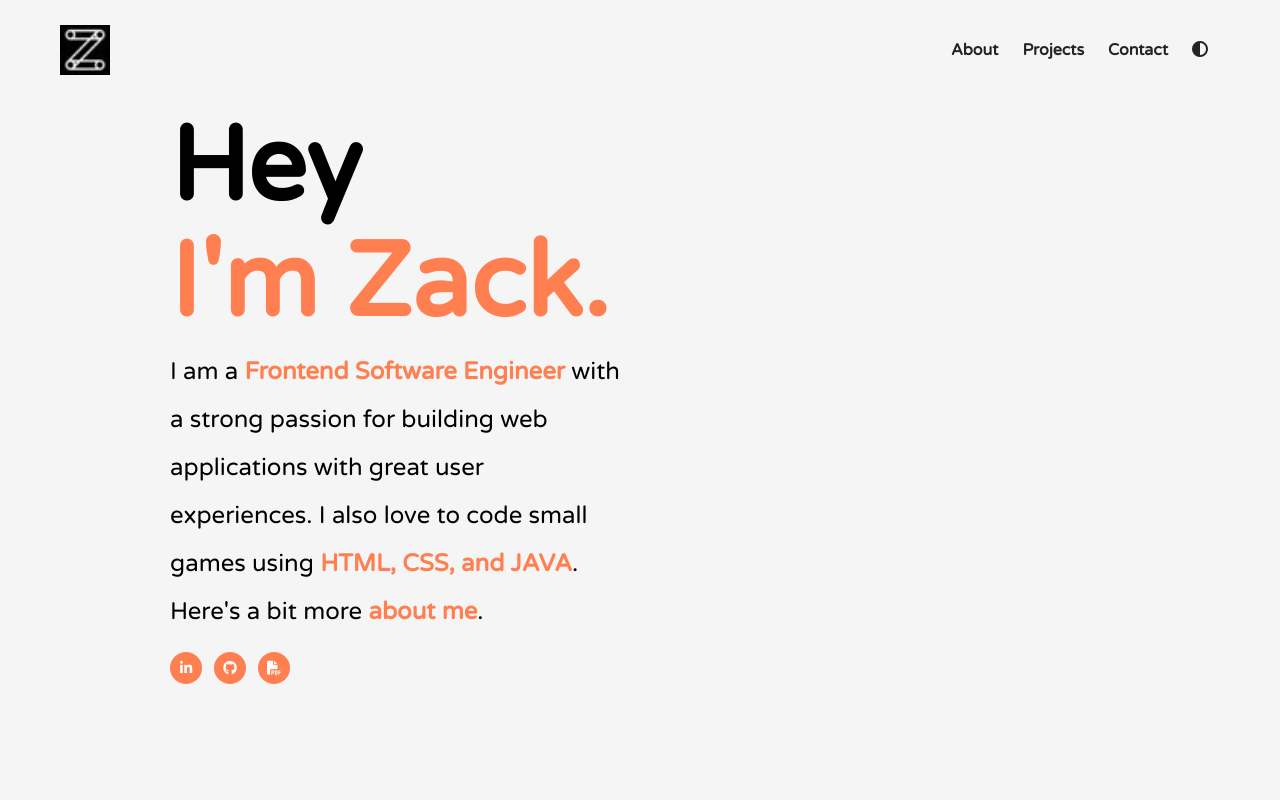
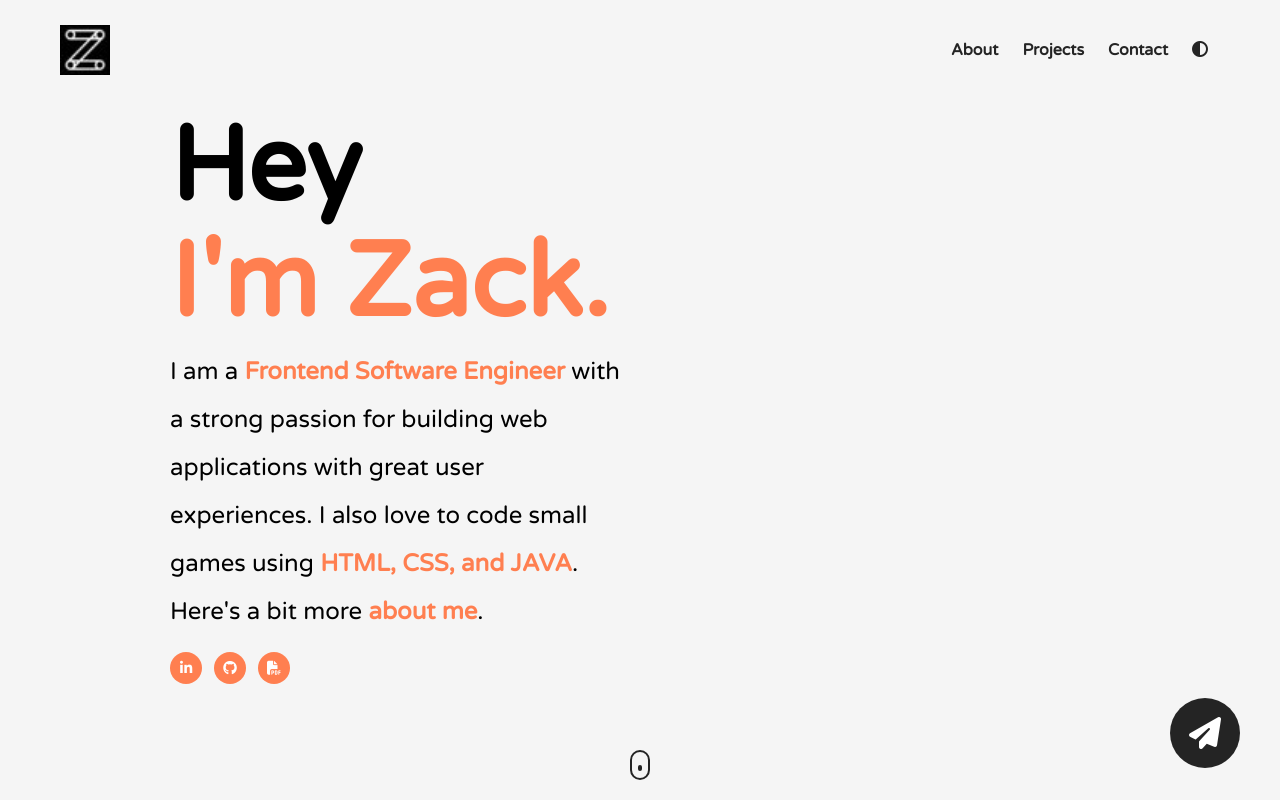
Before and after one commit to Zuckuu/Advance-Portfolio, a plain HTML site: page index.html in a window 1280 px wide. Drawn offline with Linux system fonts and the light colour scheme.

Commit message:
landing-page is really done

```diff
--- a/index.html
+++ b/index.html
@@ -79,6 +79,12 @@
           </div>
         </div>
       </header>
+      <button class="mail__btn click">
+        <i class="fa-solid fa-paper-plane"></i>
+      </button>
+      <a href="#projects" class="scroll">
+        <div class="scroll__icon click"></div>
+      </a>
     </section>
   </body>
 </html>
--- a/style.css
+++ b/style.css
@@ -6,15 +6,19 @@
   font-family: "Varela Round", sans-serif;
 }
 
-.click:hover{
+.click:hover {
   transform: scale(1.1);
 }
 
-.click:active{
+.click:active {
   transform: scale(0.8);
 }
-.click{
+.click {
   transition: all 300ms ease;
+}
+
+button {
+  cursor: pointer;
 }
 
 a {
@@ -76,12 +80,12 @@ LANDING-PAGE
   max-width: 450px;
 }
 
-.header__social--list{
+.header__social--list {
   margin-top: 16px;
   display: flex;
 }
 
-.social--link{
+.social--link {
   background-color: coral;
   color: white;
   padding: 6px;
@@ -93,6 +97,54 @@ LANDING-PAGE
   justify-content: center;
   align-items: center;
   border-radius: 50%;
+}
+
+.mail__btn {
+  width: 70px;
+  height: 70px;
+  font-size: 32px;
+  border-radius: 50%;
+  border: none;
+  background-color: #242424;
+  color: white;
+  position: absolute;
+  bottom: 32px;
+  right: 40px;
+}
+
+.scroll__icon {
+  width: 20px;
+  height: 30px;
+  border: 2px solid #242424;
+  border-radius: 24px;
+  display: flex;
+  align-items: center;
+  justify-content: center;
+}
+
+.scroll {
+  position: absolute;
+  bottom: 20px;
+  left: 50%;
+  transform: translateX(-50%);
+}
+
+.scroll__icon::after {
+  background-color: #242424;
+  content: "";
+  width: 4px;
+  height: 6px;
+  border-radius: 2px;
+  animation: scroll 1000ms infinite alternate-reverse;
+}
+
+@keyframes scroll{
+    0%{
+        transform: translateY(3px);
+    }
+    100%{
+        transform: translateY(-3px);
+    }
 }
 
 /*
```
Lines whose indentation alone changed are shown as unchanged.
